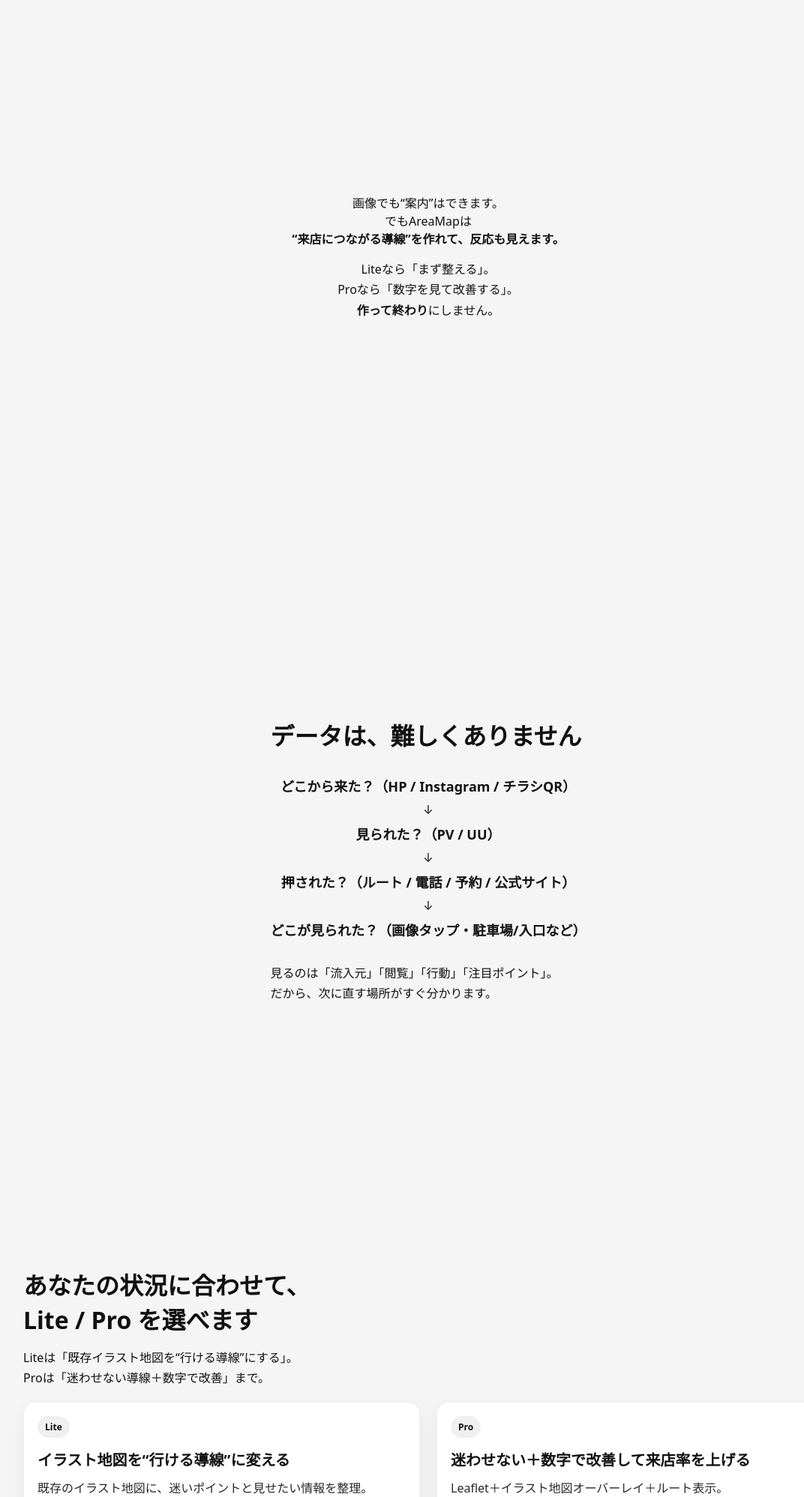
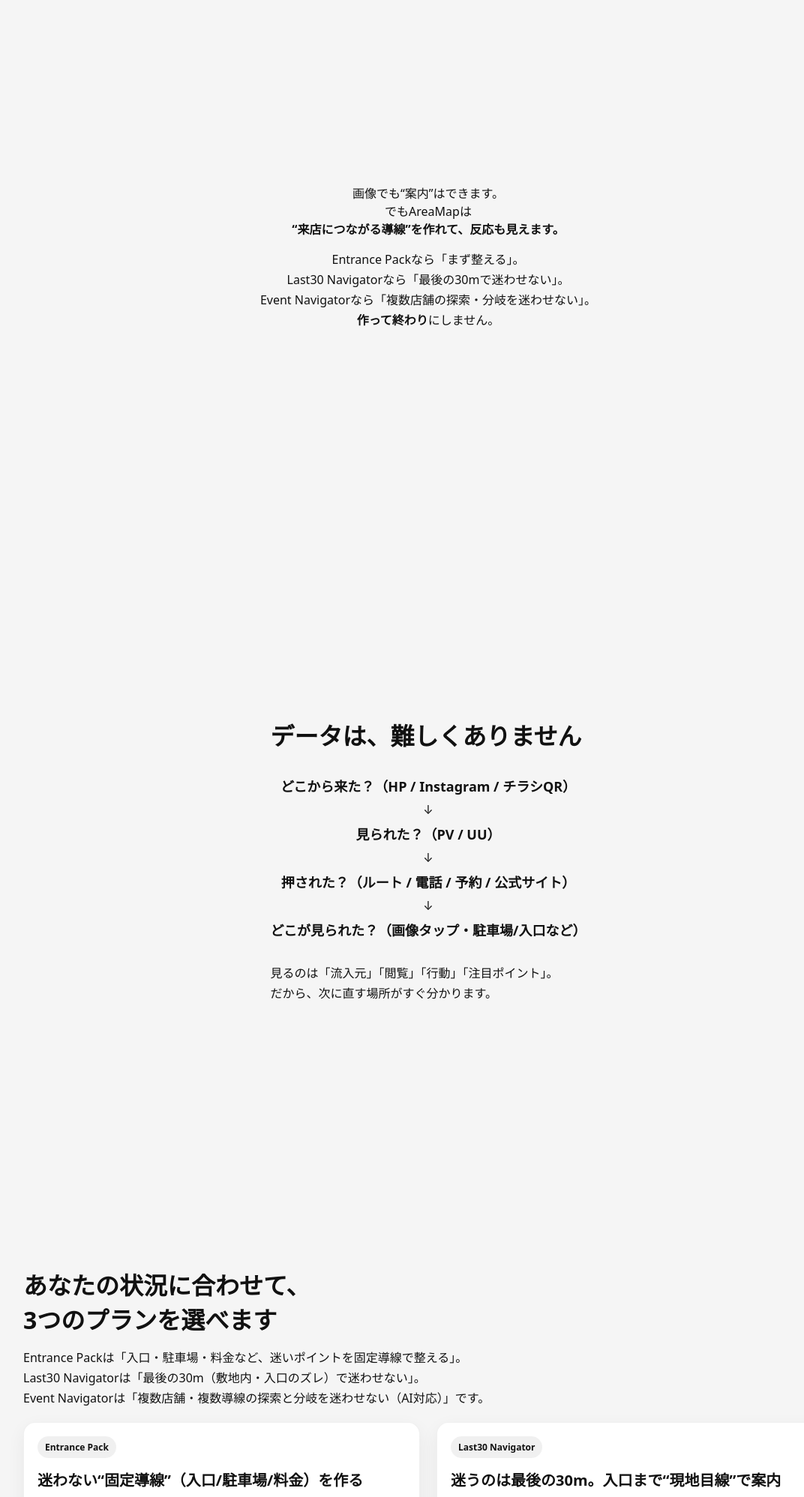
Before and after one commit to mitsunaka007/areamap, a Flask app: page / in a window 1280 px wide. Shown: the part 4057-6054 px from the top of the page at 75% size, without its empty margins (69-1141 px from the left). Run offline with Flask 3, Linux system fonts and the light colour scheme; parts of the project's set-up code (start-up, migrations or seed data) failed here and were passed over.

Commit message:
Add files via upload

```diff
--- a/templates/areamaplp.html
+++ b/templates/areamaplp.html
@@ -68,6 +68,7 @@
       </div>
     </div>
   </section>
+
   <!-- =========================
     Public AreaMap Gallery
   ========================= -->
@@ -220,13 +221,13 @@
       </p>
 
       <p class="lp-text">
-        Liteなら「まず整える」。<br>
-        Proなら「数字を見て改善する」。<br>
+        Entrance Packなら「まず整える」。<br>
+        Last30 Navigatorなら「最後の30mで迷わせない」。<br>
+        Event Navigatorなら「複数店舗の探索・分岐を迷わせない」。<br>
         <strong>作って終わり</strong>にしません。
       </p>
     </div>
   </section>
-
 
   <!-- =========================
     Data & Flow
@@ -254,27 +255,29 @@
       </p>
     </div>
   </section>
+
   <!-- =========================
-    Plans: AreaMap Lite / Pro
+    Plans: Entrance Pack / Last30 Navigator / Event Navigator
   ========================= -->
   <section class="lp-section lp-plans" data-section="plans">
     <div class="lp-bg lp-bg-white"></div>
     <div class="lp-content">
       <h2 class="lp-heading">
         あなたの状況に合わせて、<br>
-        Lite / Pro を選べます
+        3つのプランを選べます
       </h2>
 
       <p class="lp-text">
-        Liteは「既存イラスト地図を“行ける導線”にする」。<br>
-        Proは「迷わせない導線＋数字で改善」まで。
+        Entrance Packは「入口・駐車場・料金など、迷いポイントを固定導線で整える」。<br>
+        Last30 Navigatorは「最後の30m（敷地内・入口のズレ）で迷わせない」。<br>
+        Event Navigatorは「複数店舗・複数導線の探索と分岐を迷わせない（AI対応）」です。
       </p>
 
       <div class="plans-grid">
-        <!-- Lite -->
+        <!-- Entrance Pack（旧 Lite） -->
         <div class="plan-card plan-lite">
-          <div class="plan-badge">Lite</div>
-          <h3 class="plan-title">イラスト地図を“行ける導線”に変える</h3>
+          <div class="plan-badge">Entrance Pack</div>
+          <h3 class="plan-title">迷わない“固定導線”（入口/駐車場/料金）を作る</h3>
           <p class="plan-lead">
             既存のイラスト地図に、迷いポイントと見せたい情報を整理。<br>
             流入元別URL＋最低限の計測で、まずは反応を作ります。
@@ -294,10 +297,10 @@
 
           <div class="plan-actions">
             <a class="plan-btn" href="https://areamap.onrender.com/areamap-lite" target="_blank" rel="noopener">
-              Liteを体験する
+              Entrance Packを体験する
             </a>
-            <a class="plan-sub" href="https://areamap.onrender.com/ask" id="ask-lite">
-              どっちが合うか相談する →
+            <a class="plan-sub" href="https://areamap.onrender.com/ask" id="ask-entrance">
+              どのプランが合うか相談する →
             </a>
           </div>
 
@@ -312,19 +315,19 @@
           </div>
         </div>
 
-        <!-- Pro -->
+        <!-- Last30 Navigator（旧 Pro） -->
         <div class="plan-card plan-pro">
-          <div class="plan-badge">Pro</div>
-          <h3 class="plan-title">迷わせない＋数字で改善して来店率を上げる</h3>
+          <div class="plan-badge">Last30 Navigator</div>
+          <h3 class="plan-title">迷うのは最後の30m。入口まで“現地目線”で案内</h3>
           <p class="plan-lead">
             Leaflet＋イラスト地図オーバーレイ＋ルート表示。<br>
-            さらに月次ミニレポートで、改善を止めません。
+            「敷地内/入口のズレ/裏口」など、Google Mapが弱い部分を補います。
           </p>
 
           <ul class="plan-list">
             <li>ホットスポット：最大10点（クリックで全面モーダル）</li>
             <li>Leaflet地図＋イラスト地図オーバーレイ</li>
-            <li>現在地→お店のルート表示（迷いポイントは文章でも補強）</li>
+            <li>現在地→お店のルート表示（最後の30mは目印/入口情報で補強）</li>
             <li>計測：PV/UU・URL別・CTA・画像/スポット反応（改善前提）</li>
             <li>月1回ミニレポート＋改善提案（最大3つ）</li>
             <li>初回修正2回＋月2回まで軽微更新（画像差替え等）</li>
@@ -336,10 +339,10 @@
 
           <div class="plan-actions">
             <a class="plan-btn" href="https://areamap.onrender.com/areamap-pro" target="_blank" rel="noopener">
-              Proを体験する
+              Last30 Navigatorを体験する
             </a>
-            <a class="plan-sub" href="https://areamap.onrender.com/ask" id="ask-pro">
-              Pro前提で相談する →
+            <a class="plan-sub" href="https://areamap.onrender.com/ask" id="ask-last30">
+              Last30 Navigator前提で相談する →
             </a>
           </div>
 
@@ -353,12 +356,53 @@
             </div>
           </div>
         </div>
+
+        <!-- Event Navigator（新規） -->
+        <div class="plan-card plan-event">
+          <div class="plan-badge">Event Navigator</div>
+          <h3 class="plan-title">複数店舗の「探索＆分岐」を迷わせない（AI対応）</h3>
+          <p class="plan-lead">
+            商店街イベント・マルシェ・複合施設など、<br>
+            「どの店に行く？」から「どう行く？」までを一気に短縮します。
+          </p>
+
+          <ul class="plan-list">
+            <li>複数店舗/出店リストの掲載（カテゴリ/タグ/価格帯など）</li>
+            <li>目的別ナビ（例：子連れ/甘いもの/500円以内/辛くない 等）</li>
+            <li>候補は最大3つに絞って提案＋地図上で誘導</li>
+            <li>当日情報の反映（混雑/売切れ/通行止め等 ※運営入力ベース）</li>
+            <li>多言語案内（必要な会場のみ）</li>
+            <li>計測：閲覧/タップ/誘導の反応を見て改善</li>
+          </ul>
+
+          <p class="lp-text">
+            <strong>価格：要相談（会場規模・出店数で変動）</strong>
+          </p>
+
+          <div class="plan-actions">
+            <a class="plan-btn" href="https://areamap.onrender.com/ask" id="ask-event">
+              Event Navigatorを相談する
+            </a>
+            <a class="plan-sub" href="https://areamap.onrender.com/ask">
+              商店街イベント向けに作ってみたい →
+            </a>
+          </div>
+
+          <div class="plan-preview">
+            <div class="areamap-frame">
+              <div class="areamap-placeholder small" style="height:380px;border-radius:12px;">
+                Event Navigator<br>（商店街・イベント）- Coming Soon!
+              </div>
+            </div>
+          </div>
+        </div>
       </div>
 
       <div class="plans-note">
         <p class="lp-text">
           迷ったら：<br>
-          <strong>「まずLiteで導線を整える → 反応が出たらProで改善」</strong>が一番失敗しにくいです。
+          <strong>「まずEntrance Packで導線を整える → 迷いが残るならLast30 Navigator → 複数店舗ならEvent Navigator」</strong><br>
+          が一番失敗しにくいです。
         </p>
       </div>
     </div>
@@ -439,8 +483,8 @@
           <div class="proposal-card">
             <h5>① 迷いポイントを減らす（入口・駐車場・目印）</h5>
             <p>
-              Liteはイラスト地図に必要最小限のスポット。<br>
-              Proは複数スポット＋全面モーダルで整理します。
+              Entrance Packは必要最小限のスポットで整理。<br>
+              Last30 Navigatorは「最後の30m」を目印/入口情報で補強します。
             </p>
           </div>
 
@@ -456,7 +500,8 @@
             <h5>③ 押された所から改善する（作って終わりにしない）</h5>
             <p>
               PV/UU・CTAクリック・画像タップを見て改善。<br>
-              Proは月次ミニレポートで改善提案まで出します。
+              Last30 Navigatorは月次ミニレポートで改善提案まで出します。<br>
+              Event Navigatorは会場の探索データを使って導線を最適化します。
             </p>
           </div>
         </div>
@@ -484,7 +529,9 @@
   </footer>
 
 </div>
-  <button id="move-top">Topへ</div>
+
+<button id="move-top">Topへ</button>
+
 <script>
   document.addEventListener("DOMContentLoaded", () => {
 
@@ -511,6 +558,7 @@
 
     sections.forEach(section => observer.observe(section));
   });
+
   const questions = [
     {
       id: "map_visibility",
@@ -574,6 +622,7 @@
 
     renderBeforeAfter();
   }
+
   function renderBeforeAfter() {
     const result = JSON.parse(
       sessionStorage.getItem("hearingResult") || "{}"
@@ -673,6 +722,7 @@
       actionList.appendChild(li);
     }
   }
+
   const btn = document.getElementById("move-top");
   btn.addEventListener("click", () => {
     window.scroll({
```
Lines whose indentation alone changed are shown as unchanged.
